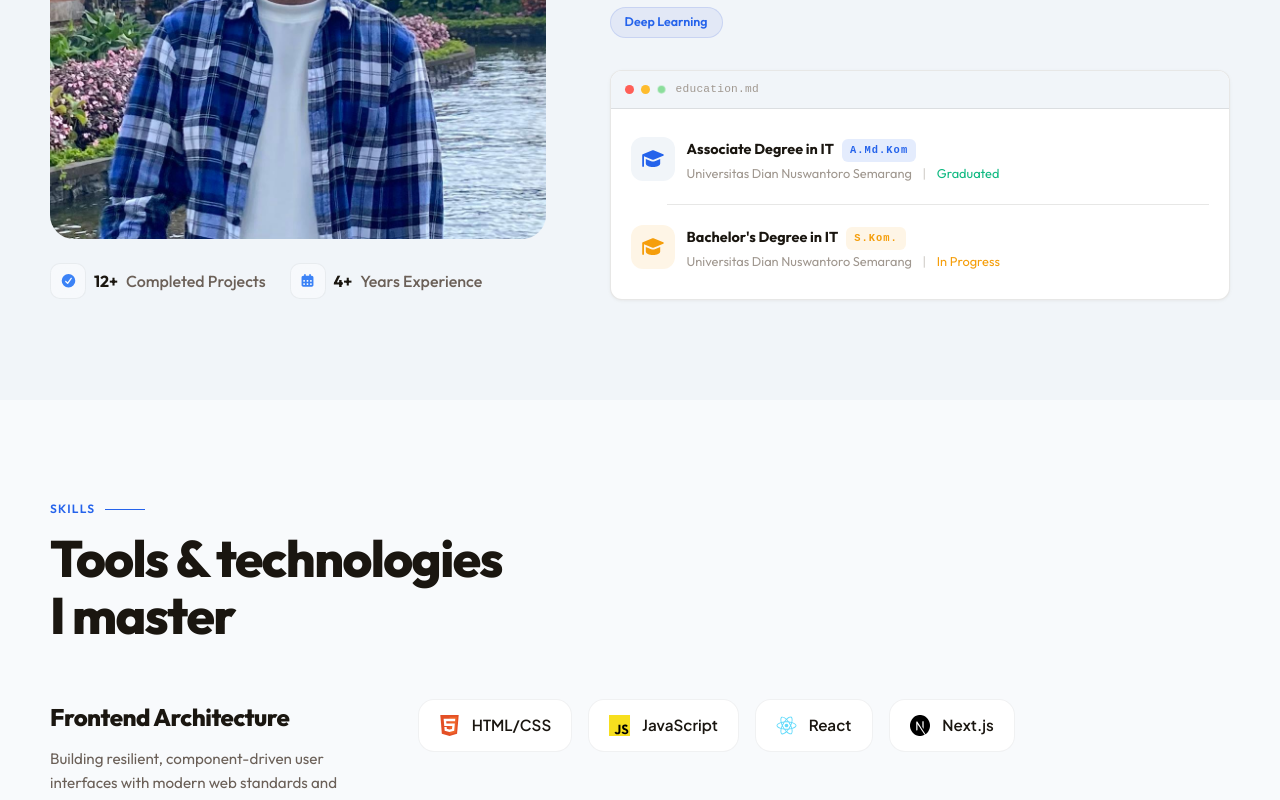
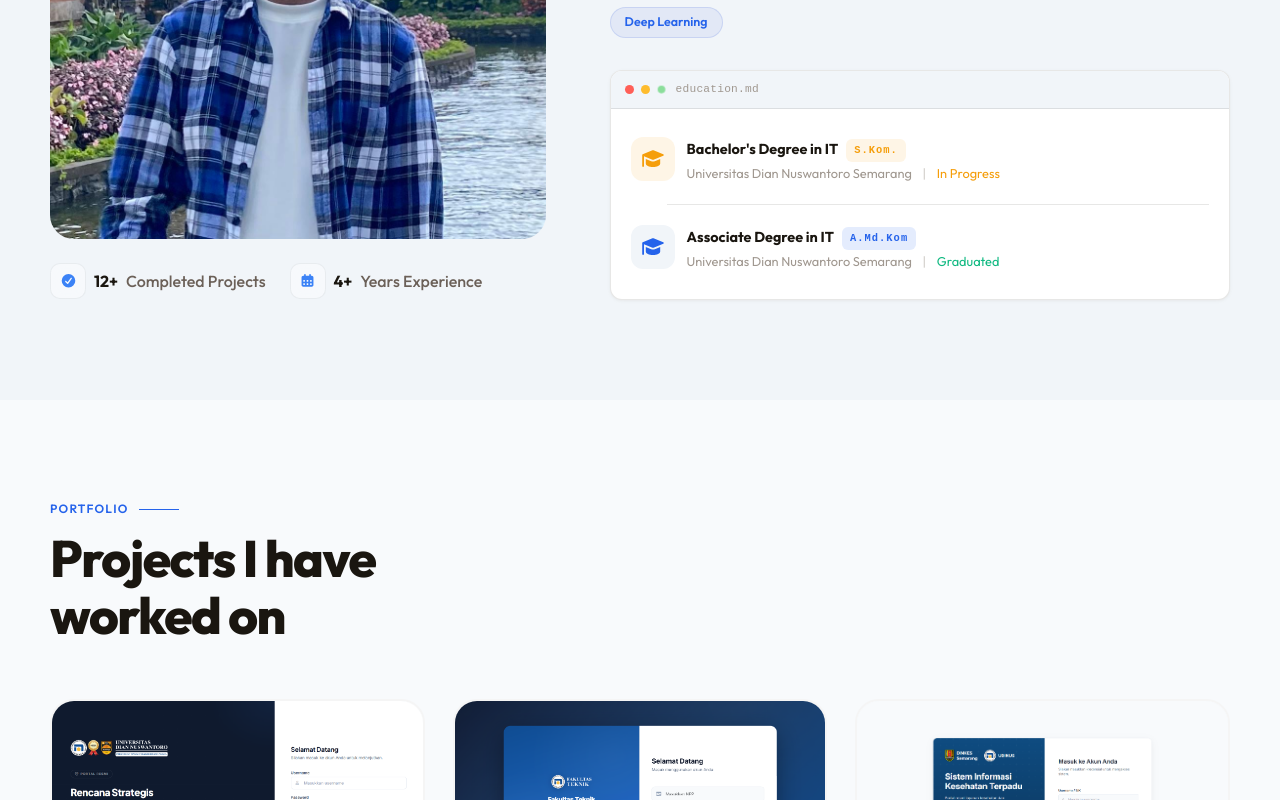
Before and after one commit to Alfaturachman/portofolio-nextjs, a Next.js app: page / in a window 1280 px wide. Shown: the part 1480-2280 px from the top of the page. Built offline with nearby package versions, Linux system fonts and the light colour scheme.

Commit message:
update portfolio

```diff
--- a/src/app/page.tsx
+++ b/src/app/page.tsx
@@ -11,9 +11,9 @@ export default function Home() {
         <>
             <Hero />
             <About />
+            <PortfolioSection limit={3} />
             <Skills />
             <Experience />
-            <PortfolioSection limit={3} />
             <Certificates />
             <Contact />
         </>
--- a/src/app/portfolio/page.tsx
+++ b/src/app/portfolio/page.tsx
@@ -13,7 +13,7 @@ export const metadata: Metadata = {
 
 export default function PortfolioPage() {
     return (
-        <div className="pt-8 bg-secondary">
+        <div className="mt-8 bg-secondary">
             <PortfolioSection />
         </div>
     );
--- a/src/sections/About.tsx
+++ b/src/sections/About.tsx
@@ -1,5 +1,9 @@
 import { FontAwesomeIcon } from '@fortawesome/react-fontawesome';
-import { faCheckCircle, faCalendarAlt, faGraduationCap } from '@fortawesome/free-solid-svg-icons';
+import {
+    faCheckCircle,
+    faCalendarAlt,
+    faGraduationCap,
+} from '@fortawesome/free-solid-svg-icons';
 
 const startYear = 2022;
 const yearsExp = new Date().getFullYear() - startYear;
@@ -24,18 +28,30 @@ export default function About() {
                         </div>
                         <div className="about-stats-row">
                             <div className="about-stat-item">
-<div className="about-stat-icon" style={{ color: '#3b82f6' }}>
-    <FontAwesomeIcon icon={faCheckCircle} />
-</div>
+                                <div
+                                    className="about-stat-icon"
+                                    style={{ color: '#3b82f6' }}
+                                >
+                                    <FontAwesomeIcon icon={faCheckCircle} />
+                                </div>
                                 <span className="about-stat-num">12+</span>
-                                <span className="about-stat-text">Completed Projects</span>
+                                <span className="about-stat-text">
+                                    Completed Projects
+                                </span>
                             </div>
                             <div className="about-stat-item">
-                                <div className="about-stat-icon" style={{ color: '#3b82f6' }}>
+                                <div
+                                    className="about-stat-icon"
+                                    style={{ color: '#3b82f6' }}
+                                >
                                     <FontAwesomeIcon icon={faCalendarAlt} />
                                 </div>
-                                <span className="about-stat-num">{yearsExp}+</span>
-                                <span className="about-stat-text">Years Experience</span>
+                                <span className="about-stat-num">
+                                    {yearsExp}+
+                                </span>
+                                <span className="about-stat-text">
+                                    Years Experience
+                                </span>
                             </div>
                         </div>
                     </div>
@@ -85,44 +101,6 @@ export default function About() {
                             <div className="education-card-body">
                                 <div className="education-card-content">
                                     <div className="education-entry">
-                                        <div className="education-icon">
-                                            <FontAwesomeIcon icon={faGraduationCap} />
-                                        </div>
-                                        <div>
-                                            <div
-                                                className="education-entry-title"
-                                                style={{
-                                                    display: 'flex',
-                                                    alignItems: 'center',
-                                                    gap: '0.5rem',
-                                                }}
-                                            >
-                                                Associate Degree in IT
-                                                <div className="education-entry-badge">
-                                                    A.Md.Kom
-                                                </div>
-                                            </div>
-                                            <div className="education-entry-meta">
-                                                Universitas Dian Nuswantoro
-                                                Semarang{' '}
-                                                <span
-                                                    style={{
-                                                        margin: '0 0.5rem',
-                                                        opacity: 0.5,
-                                                    }}
-                                                >
-                                                    |
-                                                </span>{' '}
-                                                <span
-                                                    style={{ color: '#10b981' }}
-                                                >
-                                                    Graduated
-                                                </span>
-                                            </div>
-                                        </div>
-                                    </div>
-                                    <div className="education-divider" />
-                                    <div className="education-entry">
                                         <div
                                             className="education-icon"
                                             style={{
@@ -131,7 +109,9 @@ export default function About() {
                                                     'rgba(245, 158, 11, 0.1)',
                                             }}
                                         >
-                                            <FontAwesomeIcon icon={faGraduationCap} />
+                                            <FontAwesomeIcon
+                                                icon={faGraduationCap}
+                                            />
                                         </div>
                                         <div>
                                             <div
@@ -173,10 +153,49 @@ export default function About() {
                                             </div>
                                         </div>
                                     </div>
+                                    <div className="education-divider" />
+                                    <div className="education-entry">
+                                        <div className="education-icon">
+                                            <FontAwesomeIcon
+                                                icon={faGraduationCap}
+                                            />
+                                        </div>
+                                        <div>
+                                            <div
+                                                className="education-entry-title"
+                                                style={{
+                                                    display: 'flex',
+                                                    alignItems: 'center',
+                                                    gap: '0.5rem',
+                                                }}
+                                            >
+                                                Associate Degree in IT
+                                                <div className="education-entry-badge">
+                                                    A.Md.Kom
+                                                </div>
+                                            </div>
+                                            <div className="education-entry-meta">
+                                                Universitas Dian Nuswantoro
+                                                Semarang{' '}
+                                                <span
+                                                    style={{
+                                                        margin: '0 0.5rem',
+                                                        opacity: 0.5,
+                                                    }}
+                                                >
+                                                    |
+                                                </span>{' '}
+                                                <span
+                                                    style={{ color: '#10b981' }}
+                                                >
+                                                    Graduated
+                                                </span>
+                                            </div>
+                                        </div>
+                                    </div>
                                 </div>
                             </div>
                         </div>
-
                     </div>
                 </div>
             </div>
--- a/src/styles/sections.css
+++ b/src/styles/sections.css
@@ -332,7 +332,7 @@
 
 /* ----- Skills ----- */
 #skills {
-    background: var(--bg-primary);
+    background: var(--bg-secondary);
 }
 
 .skills-wrapper {
@@ -430,7 +430,7 @@
 
 /* ----- Experience ----- */
 #experience {
-    background: var(--bg-secondary);
+    background: var(--bg-primary);
 }
 
 .experience-list {
@@ -528,6 +528,10 @@
 }
 
 /* ----- Portfolio ----- */
+#portfolio {
+    background: var(--bg-primary);
+}
+
 .portfolio-grid {
     display: grid;
     grid-template-columns: repeat(3, 1fr);
```
